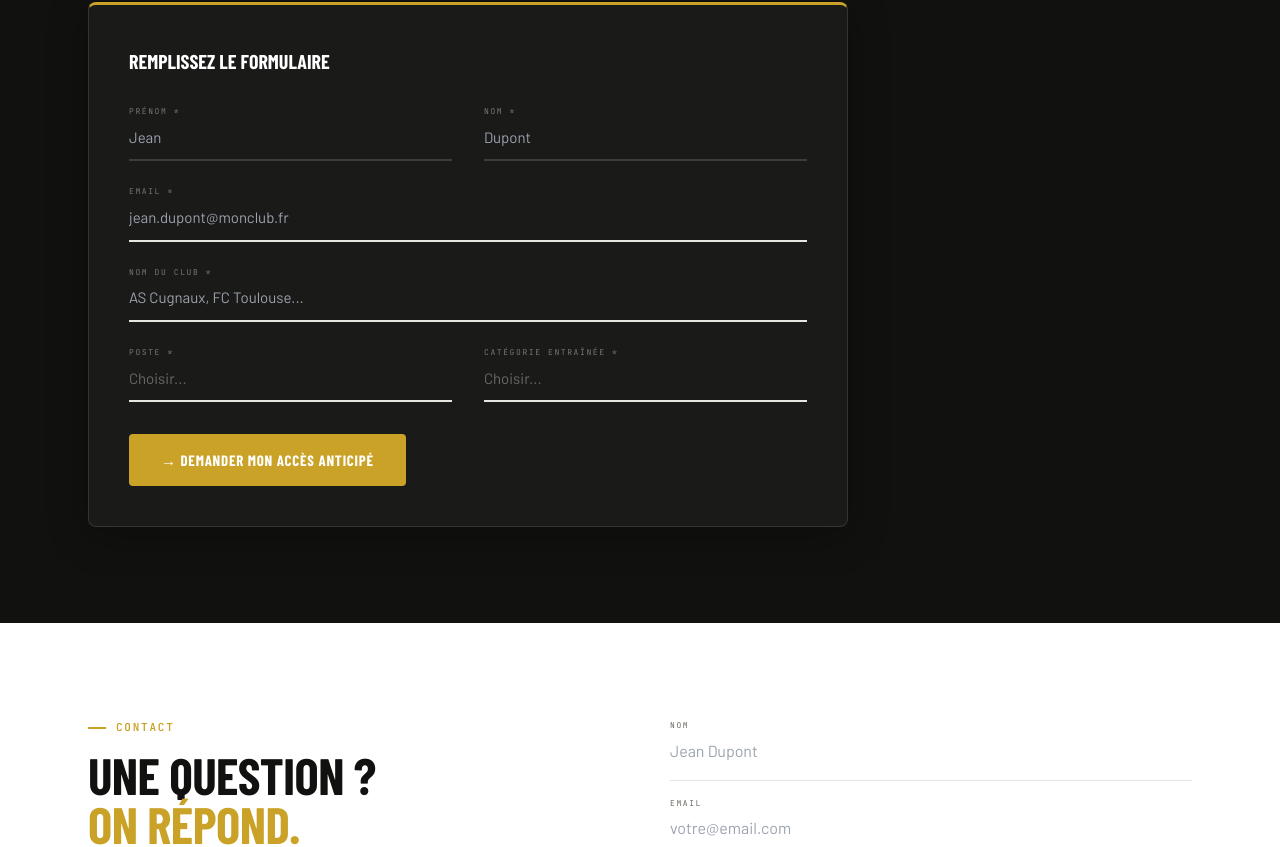
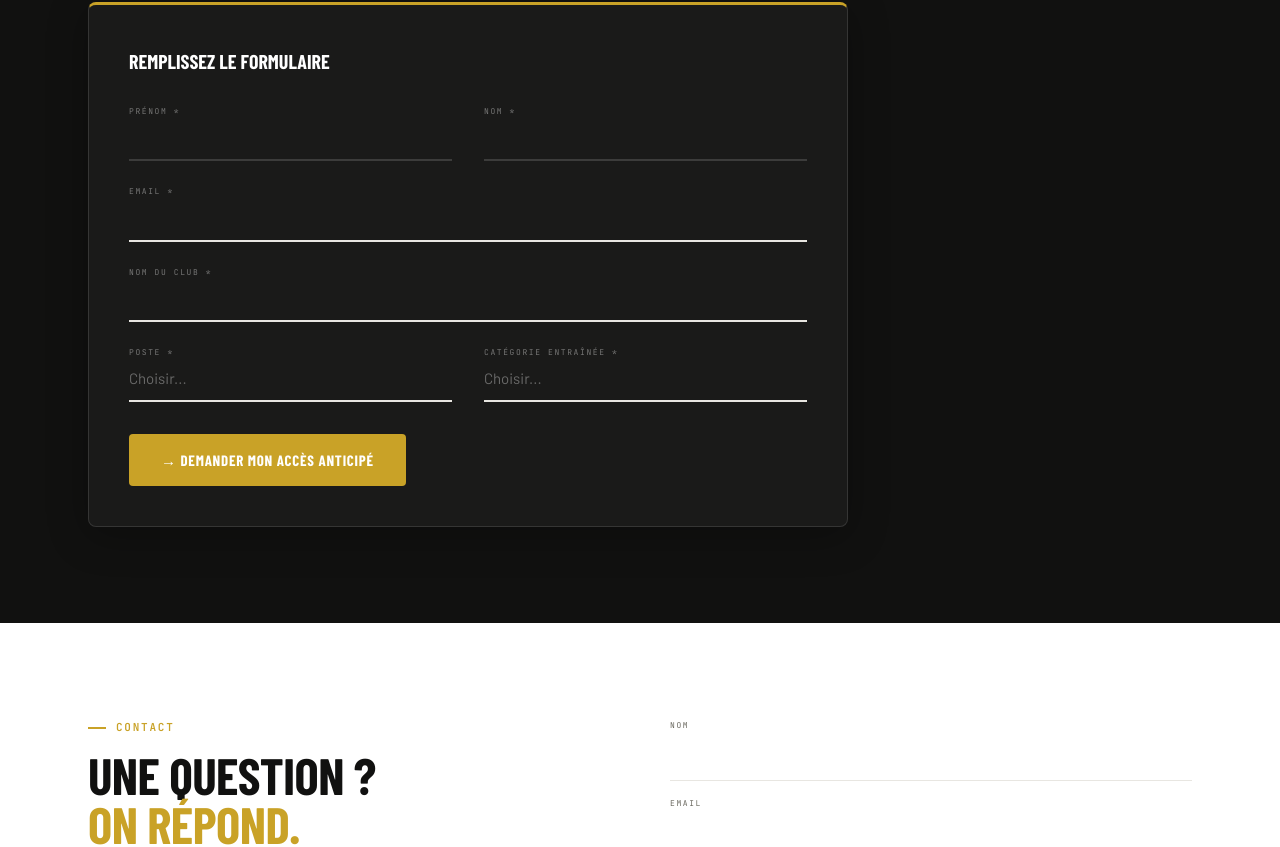
Before and after one commit to Insightball/frontend, a React (Vite) app: page / in a window 1280 px wide. Shown: the part 4995-5842 px from the top of the page. Built offline with nearby package versions, Linux system fonts and the light colour scheme; a web font is replaced by a local one.

Commit message:
fix: placeholders vides - plus de noms exemples

```diff
--- a/src/pages/Home.jsx
+++ b/src/pages/Home.jsx
@@ -810,25 +810,25 @@ export default function LandingPage() {
                     <div style={inputLineDark(wlFocused==='firstName')}>
                       <label style={labelStDark}>Prénom *</label>
                       <input type="text" required value={wlForm.firstName} onChange={e => setWlForm({...wlForm, firstName: e.target.value})}
-                        placeholder="Jean" style={inputStDark}
+                        placeholder="" style={inputStDark}
                         onFocus={() => setWlFocused('firstName')} onBlur={() => setWlFocused(null)} />
                     </div>
                     <div style={inputLineDark(wlFocused==='lastName')}>
                       <label style={labelStDark}>Nom *</label>
                       <input type="text" required value={wlForm.lastName} onChange={e => setWlForm({...wlForm, lastName: e.target.value})}
-                        placeholder="Dupont" style={inputStDark}
+                        placeholder="" style={inputStDark}
                         onFocus={() => setWlFocused('lastName')} onBlur={() => setWlFocused(null)} />
                     </div>
                     <div style={{ ...inputLine(wlFocused==='email'), gridColumn: '1 / 3' }}>
                       <label style={labelStDark}>Email *</label>
                       <input type="email" required value={wlForm.email} onChange={e => setWlForm({...wlForm, email: e.target.value})}
-                        placeholder="jean.dupont@monclub.fr" style={inputStDark}
+                        placeholder="" style={inputStDark}
                         onFocus={() => setWlFocused('email')} onBlur={() => setWlFocused(null)} />
                     </div>
                     <div style={{ ...inputLine(wlFocused==='club'), gridColumn: '1 / 3' }}>
                       <label style={labelStDark}>Nom du club *</label>
                       <input type="text" required value={wlForm.club} onChange={e => setWlForm({...wlForm, club: e.target.value})}
-                        placeholder="AS Cugnaux, FC Toulouse..." style={inputStDark}
+                        placeholder="" style={inputStDark}
                         onFocus={() => setWlFocused('club')} onBlur={() => setWlFocused(null)} />
                     </div>
                     <div style={{ ...inputLine(wlFocused==='role'), marginBottom: 32 }}>
@@ -898,7 +898,7 @@ export default function LandingPage() {
                 </div>
               ) : (
                 <form onSubmit={handleContact} style={{ display: 'flex', flexDirection: 'column', gap: 0 }}>
-                  {[{l:'Nom',t:'text',k:'name',p:'Jean Dupont'},{l:'Email',t:'email',k:'email',p:'votre@email.com'}].map(f => (
+                  {[{l:'Nom',t:'text',k:'name',p:''},{l:'Email',t:'email',k:'email',p:''}].map(f => (
                     <div key={f.k} style={{ borderBottom: `1px solid ${G.border}`, paddingBottom: 16, marginBottom: 16 }}>
                       <label style={labelSt}>{f.l}</label>
                       <input type={f.t} required value={contactForm[f.k]} onChange={e => setContactForm({...contactForm,[f.k]:e.target.value})} placeholder={f.p}
```
